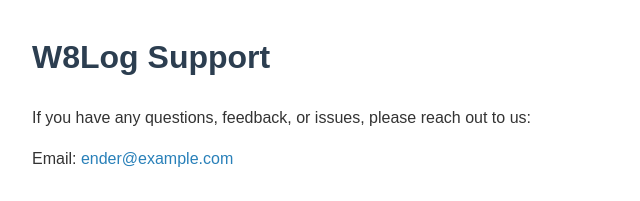
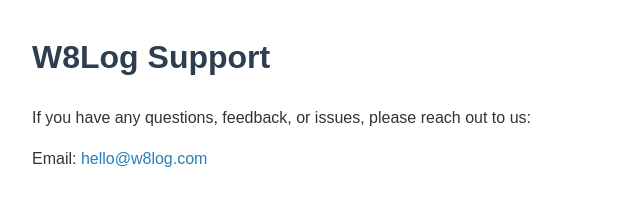
Before and after one commit to enderyildirim/w8log-support, a plain HTML site: page index.html in a window 1280 px wide. Shown: the top 201 px of the page, 308-948 px from the left. Drawn offline with Linux system fonts and the light colour scheme.

Commit message:
Email adresi güncellendi: 'ender@example.com' adresi 'hello@w8log.com' olarak değiştirildi.

```diff
--- a/index.html
+++ b/index.html
@@ -16,7 +16,7 @@
 <body>
   <h1>W8Log Support</h1>
   <p>If you have any questions, feedback, or issues, please reach out to us:</p>
-  <p>Email: <a href="mailto:hello@w8log.app" class="mail">ender@example.com</a></p>
+  <p>Email: <a href="mailto:hello@w8log.app" class="mail">hello@w8log.com</a></p>
 
   <section class="faq">
     <h2>Frequently Asked Questions</h2>
```
